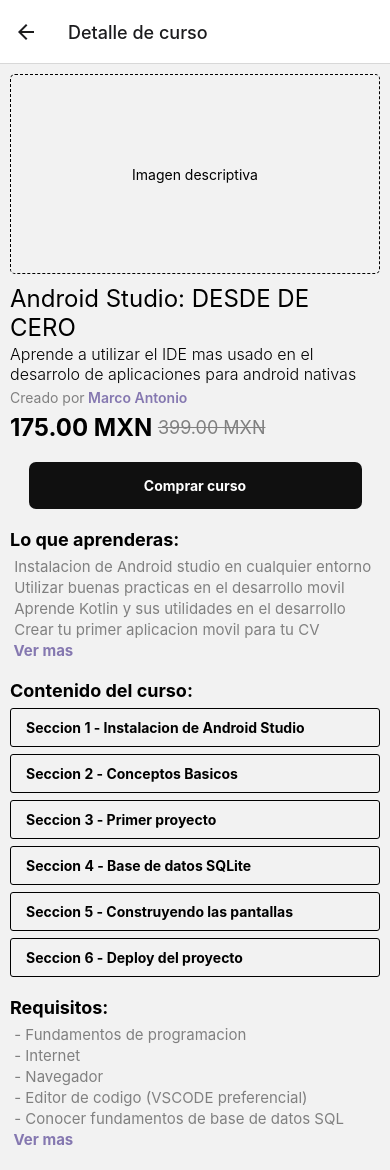
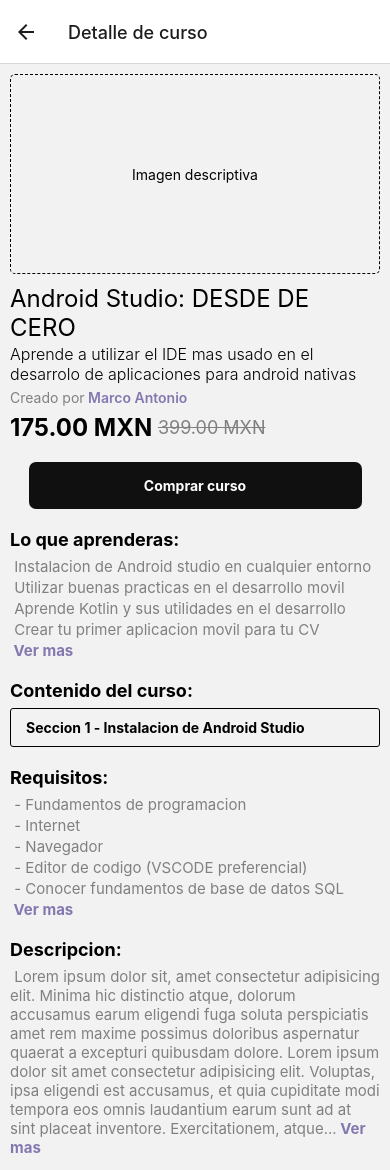
Before and after one commit to Cristian6663/NTL_Mobile-1, a React Native app in the folder NTL/: screen /DetailCourse in a window 390 px wide. Shown: the top 1170 px of the page. Built offline with nearby package versions, Linux system fonts and the light colour scheme.

Commit message:
cambios 11/11 angel

```diff
--- /dev/null
+++ b/NTL/components/Cards/CardHeaderTitle.jsx
@@ -0,0 +1,59 @@
+import React from 'react'
+import { StyleSheet, View, Text } from 'react-native'
+import ButtonPrimary from '../../components/buttons/ButtonPrimary';
+import LinkName from '../../components/links/LinkName';
+
+
+export default function CardHeaderTitle() {
+  return (
+    <>
+        <Text style={styles.textTitle}>Android Studio: DESDE DE CERO</Text>
+        <Text style={styles.textDescription}>Aprende a utilizar el IDE mas usado en el desarrolo de aplicaciones para android nativas</Text>
+        <View style={{flexDirection:'row'}}>
+            <Text style={styles.textMake}>Creado por</Text>
+            <LinkName
+            name="Marco Antonio"
+            navigation={navigation}
+            direction='TeacherProfile'
+            />
+        </View>
+        <View style={styles.containerPressPrice}>
+            <View style={styles.viewPrice}>
+                <Text style={{fontSize:24, fontWeight:'bold'}}>175.00 MXN </Text>
+                <Text style={{fontSize:18, color:'gray', textDecorationLine:'line-through'}}>399.00 MXN</Text>
+            </View>
+            <View style={styles.button}>
+                <ButtonPrimary
+                text='Comprar curso'
+                navigation={navigation}
+                direction={'PlayCourse'}
+                />
+            </View>
+        </View>
+    </>
+  )
+}
+const styles = StyleSheet.create({
+    textTitle:{
+        fontSize:24,
+        marginBottom:2
+    },
+    textDescription:{
+        fontSize:16,
+        color:'black',
+        fontWeight:'300',
+        marginBottom:5
+    },
+    textMake:{
+        color:'gray',
+        marginBottom:7
+    },
+    viewPrice:{
+        flexDirection:'row',
+        alignItems:'center'
+    },
+    button:{
+        alignItems:'center',
+        marginBottom:20
+    },
+})
--- /dev/null
+++ b/NTL/components/flatList/FlatListSection.jsx
@@ -0,0 +1,20 @@
+import React from 'react'
+import { TouchableOpacity, Text, StyleSheet} from 'react-native'
+
+export default function FlatListSection() {
+  return (
+    <TouchableOpacity style={styles.buttonSection}>
+        <Text style={{fontWeight:'700'}}>Seccion 1 - </Text>
+        <Text style={{fontWeight:'700'}}>Instalacion de Android Studio</Text>
+    </TouchableOpacity>
+  )
+}
+const styles = StyleSheet.create({
+    buttonSection:{
+        flexDirection:'row',
+        padding:10,
+        borderRadius:3,
+        borderWidth:1,
+        paddingHorizontal:15
+    },
+})
--- a/NTL/screen/Home.jsx
+++ b/NTL/screen/Home.jsx
@@ -5,6 +5,7 @@
 import CardWelcome from '../components/Cards/CardWelcome';
 //resources needing
 import { Feather } from '@expo/vector-icons';
+
 
 
 export default function Home({navigation}) {
@@ -30,7 +31,10 @@
             horizontal
             showsHorizontalScrollIndicator={false}
             style={styles.viewScrollHead}>
-
+              <CourseCard
+              navigation={navigation}
+              direction='DetailCourse'
+              />
             </ScrollView>
             <View >
               <Text style={styles.textAllCourses}>Todos los cursos</Text>
--- a/NTL/screen/courses/DetailCourse.jsx
+++ b/NTL/screen/courses/DetailCourse.jsx
@@ -1,9 +1,12 @@
 import React from 'react';
-import { View, Text, ScrollView, StyleSheet, TouchableOpacity } from 'react-native';
-import ButtonPrimary from '../../components/buttons/ButtonPrimary';
-import LinkName from '../../components/links/LinkName';
+import { View, Text, ScrollView, StyleSheet } from 'react-native';
+
+
+import FlatListSection from '../../components/flatList/flatListSection';
+import CardHeaderTitle from '../../components/Cards/CardHeaderTitle';
 
 export default function DetailCourse({navigation}) {
+
   return (
     <View>
         <ScrollView showsVerticalScrollIndicator={false}>
@@ -11,29 +14,7 @@
                 <Text>Imagen descriptiva</Text>
             </View>
             <View style={styles.containerCard}>
-                <Text style={styles.textTitle}>Android Studio: DESDE DE CERO</Text>
-                <Text style={styles.textDescription}>Aprende a utilizar el IDE mas usado en el desarrolo de aplicaciones para android nativas</Text>
-                <View style={{flexDirection:'row'}}>
-                <Text style={styles.textMake}>Creado por</Text>
-                <LinkName
-                    name="Marco Antonio"
-                    navigation={navigation}
-                    direction='TeacherProfile'
-                    />
-                </View>
-                <View style={styles.containerPressPrice}>
-                    <View style={styles.viewPrice}>
-                        <Text style={{fontSize:24, fontWeight:'bold'}}>175.00 MXN </Text>
-                        <Text style={{fontSize:18, color:'gray', textDecorationLine:'line-through'}}>399.00 MXN</Text>
-                    </View>
-                    <View style={styles.button}>
-                        <ButtonPrimary
-                        text='Comprar curso'
-                        navigation={navigation}
-                        direction={'PlayCourse'}
-                        />
-                    </View>
-                </View>
+                <CardHeaderTitle />
                 <View style={{marginBottom:20}}>
                     <Text style={{fontSize:18, fontWeight:'bold', marginBottom:7}}>Lo que aprenderas:</Text>
                     <View>
@@ -44,36 +25,15 @@
                         <Text style={{color:'#8578b0', fontWeight:'bold', fontSize:15}}> Ver mas</Text>
                     </View>
                 </View>
+                {/* section */}
                 <View style={{marginBottom:20}}>
                     <Text style={{fontSize:18, fontWeight:'bold', marginBottom:7}}>Contenido del curso:</Text>
                     <View style={styles.viewSection}>
-                        <TouchableOpacity style={styles.buttonSection}>
-                            <Text style={{fontWeight:'700'}}>Seccion 1 - </Text>
-                            <Text style={{fontWeight:'700'}}>Instalacion de Android Studio</Text>
-                        </TouchableOpacity>
-                        <TouchableOpacity style={styles.buttonSection}>
-                            <Text style={{fontWeight:'700'}}>Seccion 2 - </Text>
-                            <Text style={{fontWeight:'700'}}>Conceptos Basicos</Text>
-                        </TouchableOpacity>
-                        <TouchableOpacity style={styles.buttonSection}>
-                            <Text style={{fontWeight:'700'}}>Seccion 3 - </Text>
-                            <Text style={{fontWeight:'700'}}>Primer proyecto</Text>
-                        </TouchableOpacity>
-                        <TouchableOpacity style={styles.buttonSection}>
-                            <Text style={{fontWeight:'700'}}>Seccion 4 - </Text>
-                            <Text style={{fontWeight:'700'}}>Base de datos SQLite</Text>
-                        </TouchableOpacity>
-                        <TouchableOpacity style={styles.buttonSection}>
-                            <Text style={{fontWeight:'700'}}>Seccion 5 - </Text>
-                            <Text style={{fontWeight:'700'}}>Construyendo las pantallas</Text>
-                        </TouchableOpacity>
-                        <TouchableOpacity style={styles.buttonSection}>
-                            <Text style={{fontWeight:'700'}}>Seccion 6 - </Text>
-                            <Text style={{fontWeight:'700'}}>Deploy del proyecto</Text>
-                        </TouchableOpacity>
+                        <FlatListSection />
                     </View>
                 </View>
                 <View style={{marginBottom:20}}>
+                    {/*Requisitos coding  */}
                     <Text style={{fontSize:18, fontWeight:'bold', marginBottom:7}}>Requisitos:</Text>
                     <View>
                         <Text style={styles.textRequire}> - Fundamentos de programacion</Text>
@@ -110,37 +70,8 @@
     containerCard:{
         marginHorizontal:10
     },
-    textTitle:{
-        fontSize:24,
-        marginBottom:2
-    },
-    textDescription:{
-        fontSize:16,
-        color:'black',
-        fontWeight:'300',
-        marginBottom:5
-    },
-    button:{
-        alignItems:'center',
-        marginBottom:20
-    },
-    textMake:{
-        color:'gray',
-        marginBottom:7
-    },
-    viewPrice:{
-        flexDirection:'row',
-        alignItems:'center'
-    },
     viewSection:{
         gap:7
-    },
-    buttonSection:{
-        flexDirection:'row',
-        padding:10,
-        borderRadius:3,
-        borderWidth:1,
-        paddingHorizontal:15
     },
     textRequire:{
         color:'gray',
--- /dev/null
+++ b/NTL/services/context/CursosProvider.jsx
@@ -0,0 +1,24 @@
+import { createContext, useEffect } from "react";
+import { useState } from "react";
+
+const CursoContext = createContext();
+
+
+
+
+const CursosProvider = ({children}) => {
+    const hola ="hola"
+
+    return(
+        <CursoContext.Provider
+        value={{
+            hola
+        }}
+        >{children}</CursoContext.Provider>
+    )
+}
+export{
+    CursosProvider
+
+}
+export default CursoContext
```
Also changed, not shown: NTL/App.js (+4 -3 lines), NTL/hooks/useCursos.js (added, +8 -0 lines).
